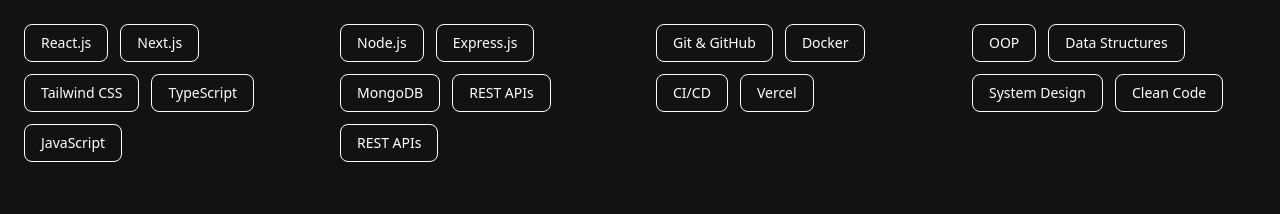
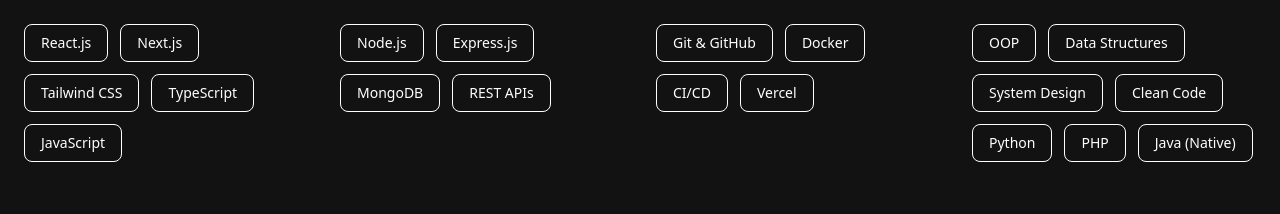
Before and after one commit to MG-0/Portifolio, a Next.js app: page / in a window 1280 px wide. Shown: the part 2237-2451 px from the top of the page. Built offline with nearby package versions, Linux system fonts and the light colour scheme; no server answers.

Commit message:
Update skills with university languages

```diff
--- a/src/components/sections/skills.tsx
+++ b/src/components/sections/skills.tsx
@@ -11,15 +11,16 @@
   },
   {
     title: "Backend",
-    skills: ["Node.js", "Express.js", "MongoDB", "REST APIs", "REST APIs"],
+    skills: ["Node.js", "Express.js", "MongoDB", "REST APIs"],
   },
   {
     title: "Tools & DevOps",
     skills: ["Git & GitHub", "Docker", "CI/CD", "Vercel"],
   },
+
   {
     title: "Fundamentals",
-    skills: ["OOP", "Data Structures", "System Design", "Clean Code"],
+    skills: ["OOP", "Data Structures", "System Design", "Clean Code", "Python", "PHP", "Java (Native)"],
   },
 ];
 
```
